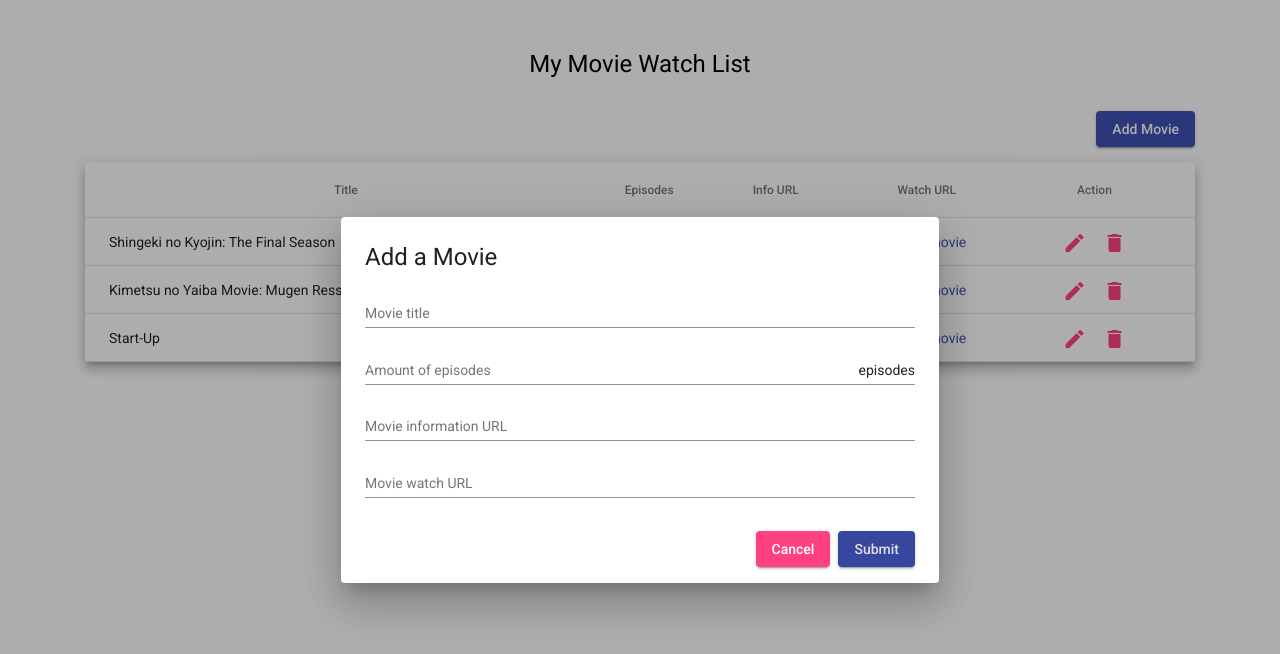
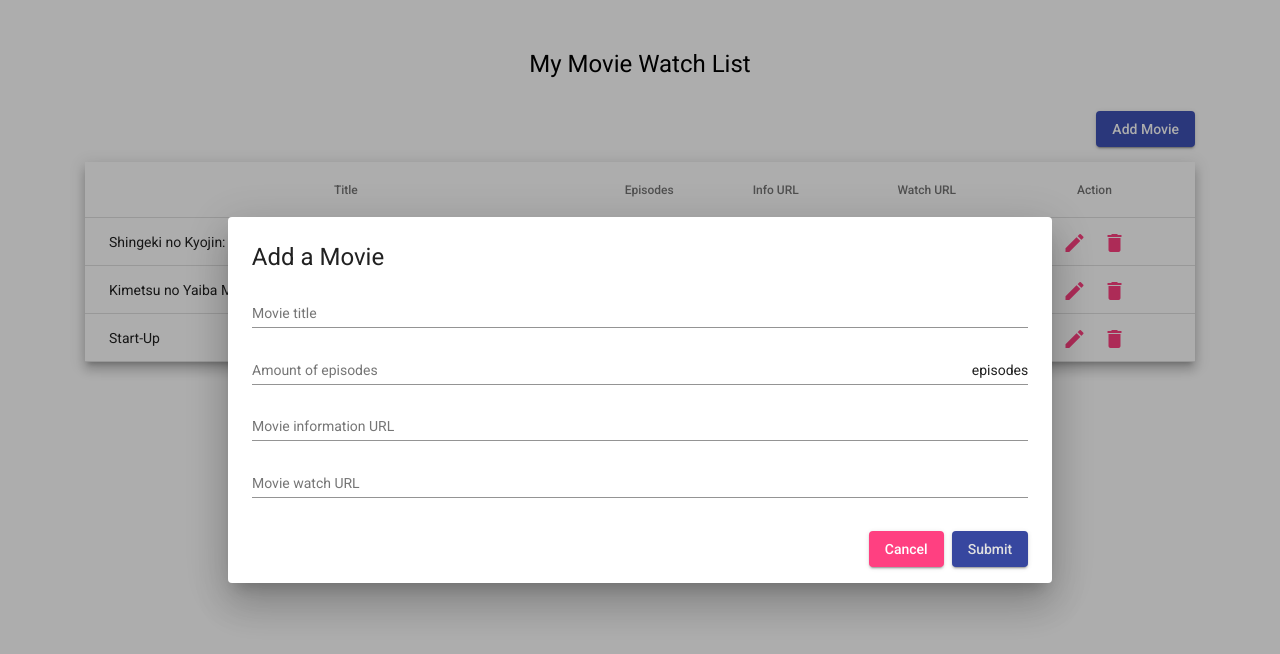
Before and after one commit to jojomanurung/MovieWatch-List, an Angular app: page / in a window 1280 px wide. Both pictures are taken after a click on the button "Add Movie". Shown: the top 654 px of the page. Built offline with nearby package versions, Linux system fonts and the light colour scheme.

Commit message:
change selector form-block

```diff
--- a/src/app/dialog/dialog.component.css
+++ b/src/app/dialog/dialog.component.css
@@ -1,6 +1,6 @@
 .form-block {
-  display: block;
-  width: 550px;
+  display: flexbox;
+  width: 100%;
 }
 
 .full-width {
```
